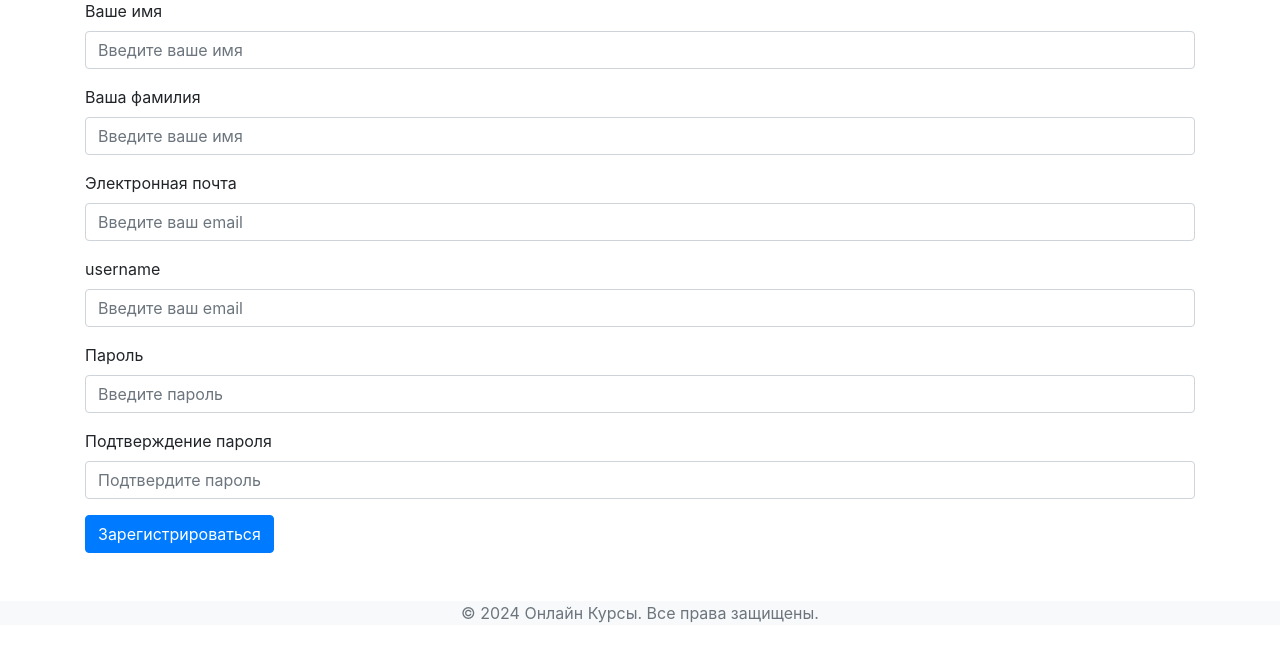
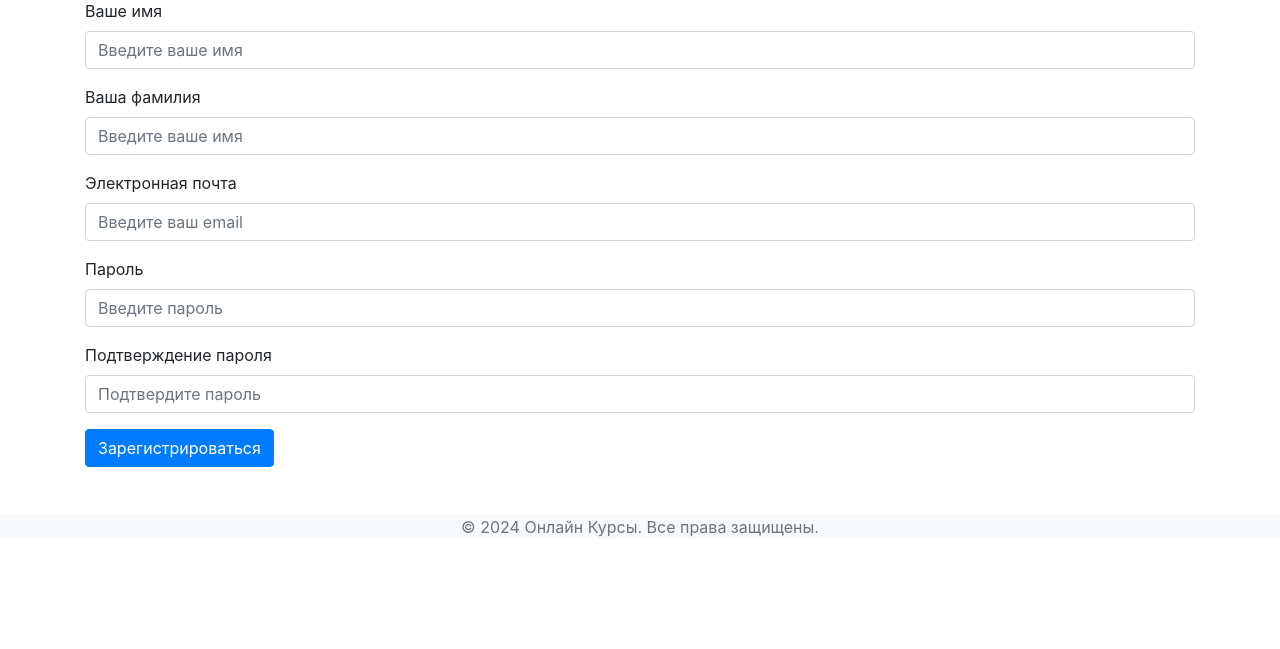
Before and after one commit to t1mxn1n/software-tpu-study, a Django app: page /register/ in a window 1280 px wide. Shown: the part 151-800 px from the top of the page. Run offline with Django 5.2, Linux system fonts and the light colour scheme; some libraries are stand-ins or nearby versions.

Commit message:
add: login by email

```diff
--- a/study/study_app/templates/login.html
+++ b/study/study_app/templates/login.html
@@ -33,7 +33,7 @@
             {{ form.errors }}
             <div class="form-group">
                 <label for="username">Электронная почта</label>
-                <input class="form-control" id="username" placeholder="Введите ваш email" name="username">
+                <input class="form-control" id="username" placeholder="Введите ваш email" name="username" type="email">
             </div>
             <div class="form-group">
                 <label for="password">Пароль</label>
--- a/study/study_app/templates/registration/register.html
+++ b/study/study_app/templates/registration/register.html
@@ -63,10 +63,10 @@
                 <input type="email" class="form-control" id="email" placeholder="Введите ваш email" name="email">
             </div>
 
-            <div class="form-group">
-                <label for="email">username</label>
-                <input type="text" class="form-control" id="username" placeholder="Введите ваш email" name="username">
-            </div>
+<!--            <div class="form-group">-->
+<!--                <label for="email">username</label>-->
+<!--                <input type="text" class="form-control" id="username" placeholder="Введите ваш email" name="username">-->
+<!--            </div>-->
 
             <div class="form-group">
                 <label for="password">Пароль</label>
--- a/study/study_app/views.py
+++ b/study/study_app/views.py
@@ -1,12 +1,10 @@
 from django.contrib.auth.decorators import login_required
-from django import forms
-from django.forms import ModelForm
 from django.http import HttpResponse, HttpResponseRedirect
 from django.shortcuts import render, redirect
 from django.urls import reverse_lazy, reverse
-from django.views.generic import FormView, CreateView
+from django.views.generic import FormView
 from django.contrib.auth.forms import UserCreationForm
-from django.contrib.auth import logout, login, authenticate, get_user_model
+from django.contrib.auth import logout, login, authenticate
 
 from django.contrib.auth.models import User
 
@@ -54,16 +52,17 @@ def personal(request):
 class RegisterUserForm(UserCreationForm):
     class Meta(UserCreationForm.Meta):
         model = User
-        fields = ['username', 'first_name', 'last_name', 'email', 'password1', 'password2']
+        fields = ['first_name', 'last_name', 'email', 'password1', 'password2']
 
 
 class RegisterView(FormView):
-    # model = User
     form_class = RegisterUserForm
     template_name = 'registration/register.html'
     success_url = reverse_lazy('login')
 
     def form_valid(self, form):
-        user = form.save()
+        user = form.save(commit=False)
+        user.username = user.email
+        user.save()
         login(self.request, user)
         return super().form_valid(form)
```
